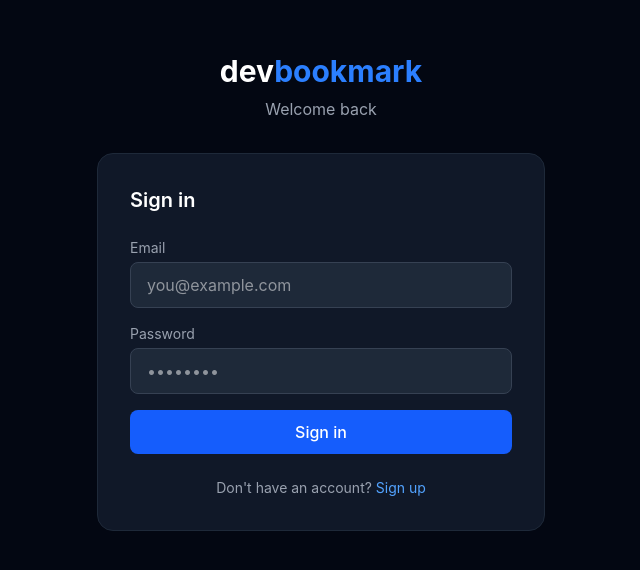
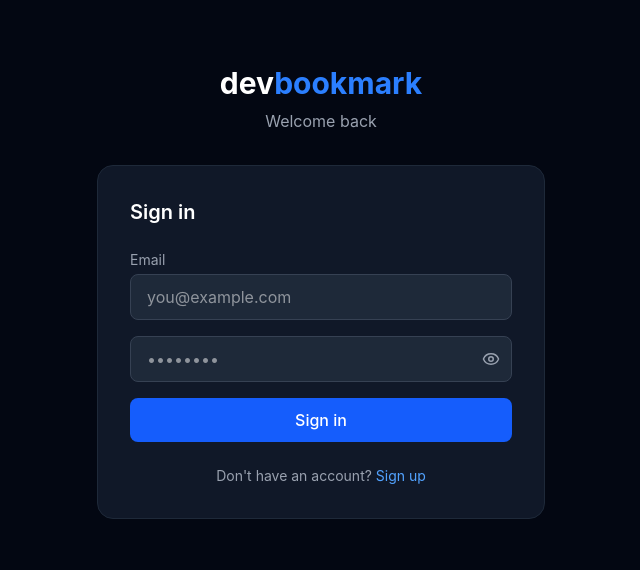
Before and after one commit to Siddhi-1711/devbookmark-frontend, a React (Vite) app: page /login in a window 1280 px wide. Shown: the part 108-678 px from the top of the page, without its empty margins (319-959 px from the left). Built offline with nearby package versions, Linux system fonts and the light colour scheme; no server answers.

Commit message:
Add password toggle and fix text colors

```diff
--- a/src/index.css
+++ b/src/index.css
@@ -7,3 +7,7 @@ button {
 button:disabled {
   cursor: not-allowed;
 }
+/* Preserve inline colors from rich text editor */
+[class*="prose"] span[style*="color"] {
+  color: revert !important;
+}
--- a/src/pages/LoginPage.jsx
+++ b/src/pages/LoginPage.jsx
@@ -2,7 +2,7 @@ import { useState } from 'react'
 import { Link, useNavigate } from 'react-router-dom'
 import { useAuth } from '../store/authStore'
 import { login } from '../api/auth'
-
+import { Eye, EyeOff } from 'lucide-react'
 export default function LoginPage() {
   const [email, setEmail] = useState('')
   const [password, setPassword] = useState('')
@@ -10,7 +10,7 @@ export default function LoginPage() {
   const [loading, setLoading] = useState(false)
   const { loginUser } = useAuth()
   const navigate = useNavigate()
-
+const [showPassword, setShowPassword] = useState(false)
   const handleSubmit = async (e) => {
     e.preventDefault()
     setError('')
@@ -61,16 +61,22 @@ export default function LoginPage() {
               />
             </div>
 
-            <div>
-              <label className="block text-sm text-gray-400 mb-1">Password</label>
+            <div className="relative">
               <input
-                type="password"
+                type={showPassword ? 'text' : 'password'}
                 value={password}
                 onChange={(e) => setPassword(e.target.value)}
                 required
-                className="w-full bg-gray-800 border border-gray-700 text-white rounded-lg px-4 py-2.5 focus:outline-none focus:border-blue-500 transition"
+                className="w-full bg-gray-800 border border-gray-700 text-white rounded-lg px-4 py-2.5 pr-11 focus:outline-none focus:border-blue-500 transition"
                 placeholder="••••••••"
               />
+              <button
+                type="button"
+                onClick={() => setShowPassword(!showPassword)}
+                className="absolute right-3 top-1/2 -translate-y-1/2 text-gray-400 hover:text-gray-200 transition"
+              >
+                {showPassword ? <EyeOff size={18} /> : <Eye size={18} />}
+              </button>
             </div>
 
             <button
--- a/src/pages/RegisterPage.jsx
+++ b/src/pages/RegisterPage.jsx
@@ -2,11 +2,13 @@ import { useState } from 'react'
 import { Link, useNavigate } from 'react-router-dom'
 import { useAuth } from '../store/authStore'
 import { register } from '../api/auth'
+import { Eye, EyeOff } from 'lucide-react'
 
 export default function RegisterPage() {
   const [name, setName] = useState('')
   const [email, setEmail] = useState('')
   const [password, setPassword] = useState('')
+  const [showPassword, setShowPassword] = useState(false)
   const [error, setError] = useState('')
   const [loading, setLoading] = useState(false)
   const { loginUser } = useAuth()
@@ -76,15 +78,24 @@ export default function RegisterPage() {
 
             <div>
               <label className="block text-sm text-gray-400 mb-1">Password</label>
+              <div className="relative">
                 <input
-                type="password"
+                  type={showPassword ? 'text' : 'password'}
                   value={password}
                   onChange={(e) => setPassword(e.target.value)}
                   required
                   minLength={6}
-                className="w-full bg-gray-800 border border-gray-700 text-white rounded-lg px-4 py-2.5 focus:outline-none focus:border-blue-500 transition"
+                  className="w-full bg-gray-800 border border-gray-700 text-white rounded-lg px-4 py-2.5 pr-11 focus:outline-none focus:border-blue-500 transition"
                   placeholder="••••••••"
                 />
+                <button
+                  type="button"
+                  onClick={() => setShowPassword(!showPassword)}
+                  className="absolute right-3 top-1/2 -translate-y-1/2 text-gray-400 hover:text-gray-200 transition"
+                >
+                  {showPassword ? <EyeOff size={18} /> : <Eye size={18} />}
+                </button>
+              </div>
             </div>
 
             <button
@@ -98,9 +109,7 @@ export default function RegisterPage() {
 
           <p className="text-center text-gray-400 text-sm mt-6">
             Already have an account?{' '}
-            <Link to="/login" className="text-blue-400 hover:text-blue-300">
-              Sign in
-            </Link>
+            <Link to="/login" className="text-blue-400 hover:text-blue-300">Sign in</Link>
           </p>
         </div>
       </div>
```
Lines whose indentation alone changed are shown as unchanged.
